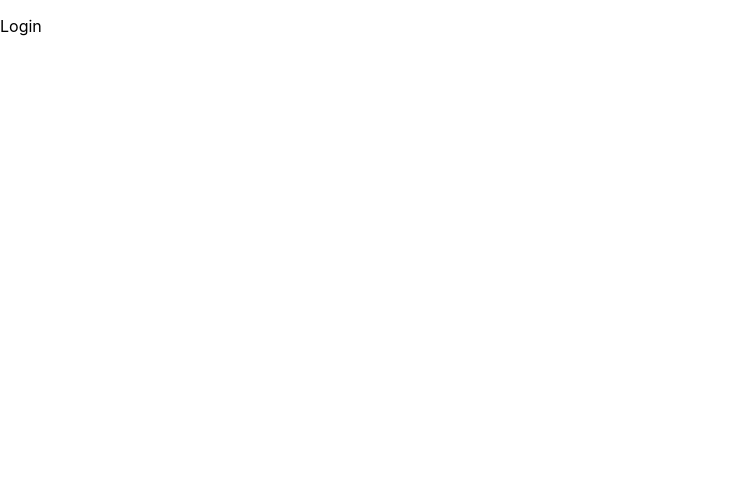
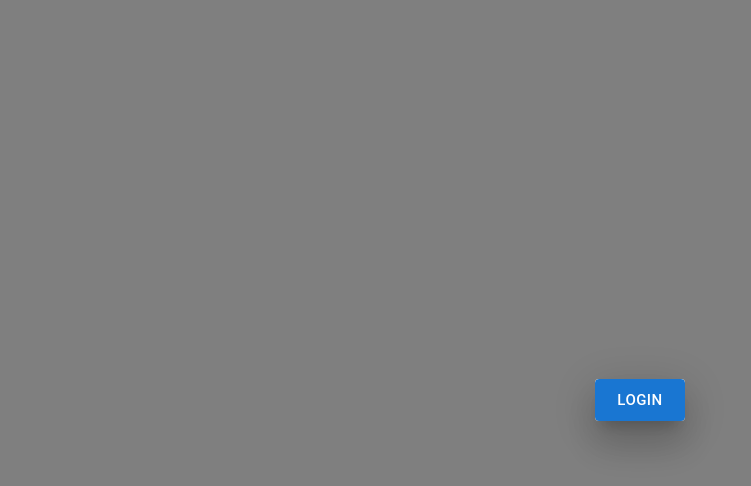
Before and after one commit to CruGlobal/help-connect-web, a React (Vite) app: page / in a window 1280 px wide. Shown: the top 486 px of the page, without its empty margins (0-751 px from the left). Built offline with nearby package versions, Linux system fonts and the light colour scheme.

Commit message:
Update login page

```diff
--- a/src/components/Login.tsx
+++ b/src/components/Login.tsx
@@ -1,5 +1,16 @@
-export const Login = () => {
+import React from "react";
+import { Button, Dialog } from "@mui/material";
+
+export const Login: React.FC = () => {
   return (
-    <p>Login</p>
-  )
-}
+    <Dialog open={true}>
+      <Button
+        variant="contained"
+        size="large"
+        href="https://sites-stage.cru.org/help-connect/wp-login.php"
+      >
+        Login
+      </Button>
+    </Dialog>
+  );
+};
```
Also changed, not shown: src/App.tsx (+13 -20 lines), src/Login.tsx (deleted, +0 -15 lines).
